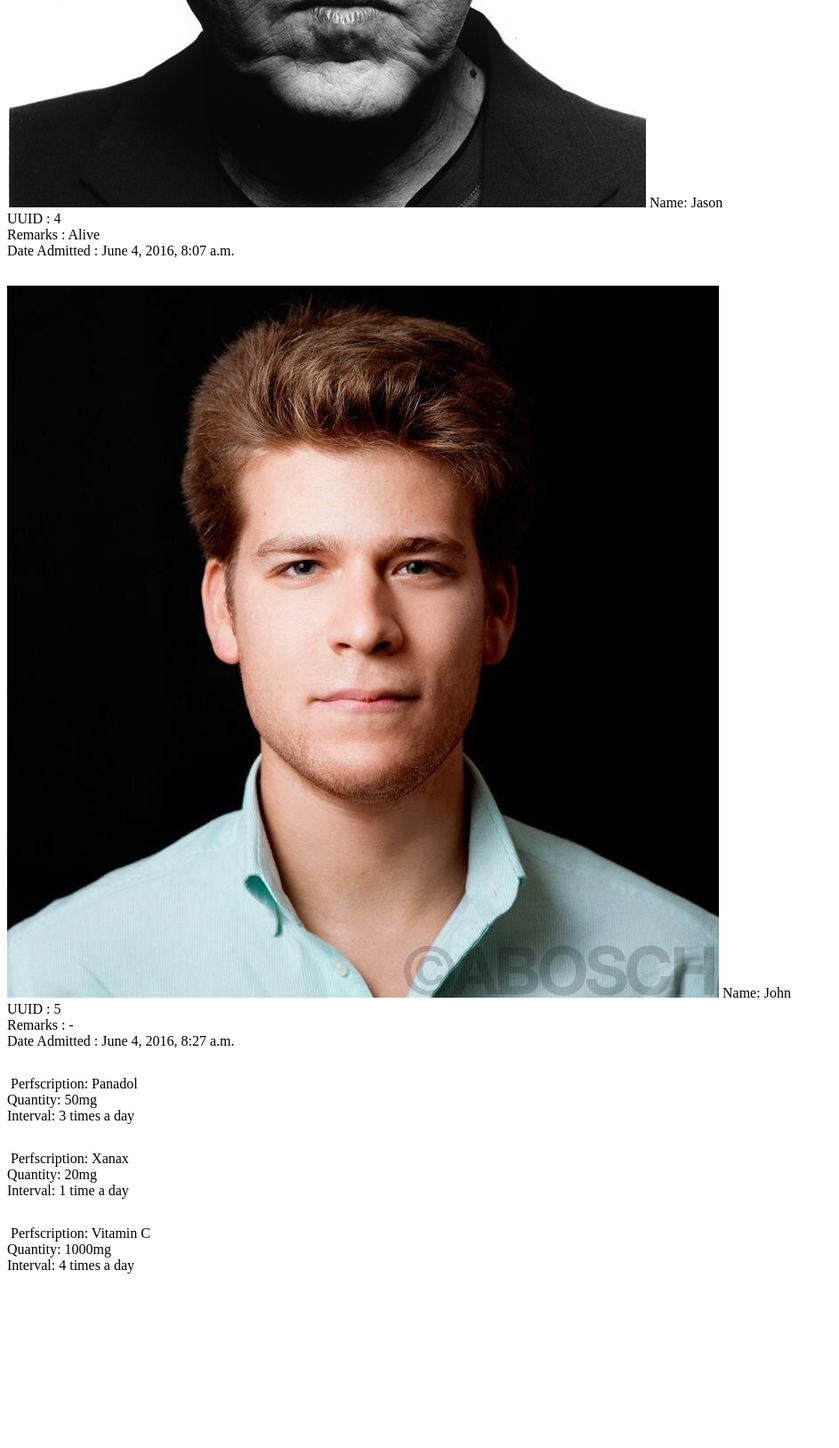
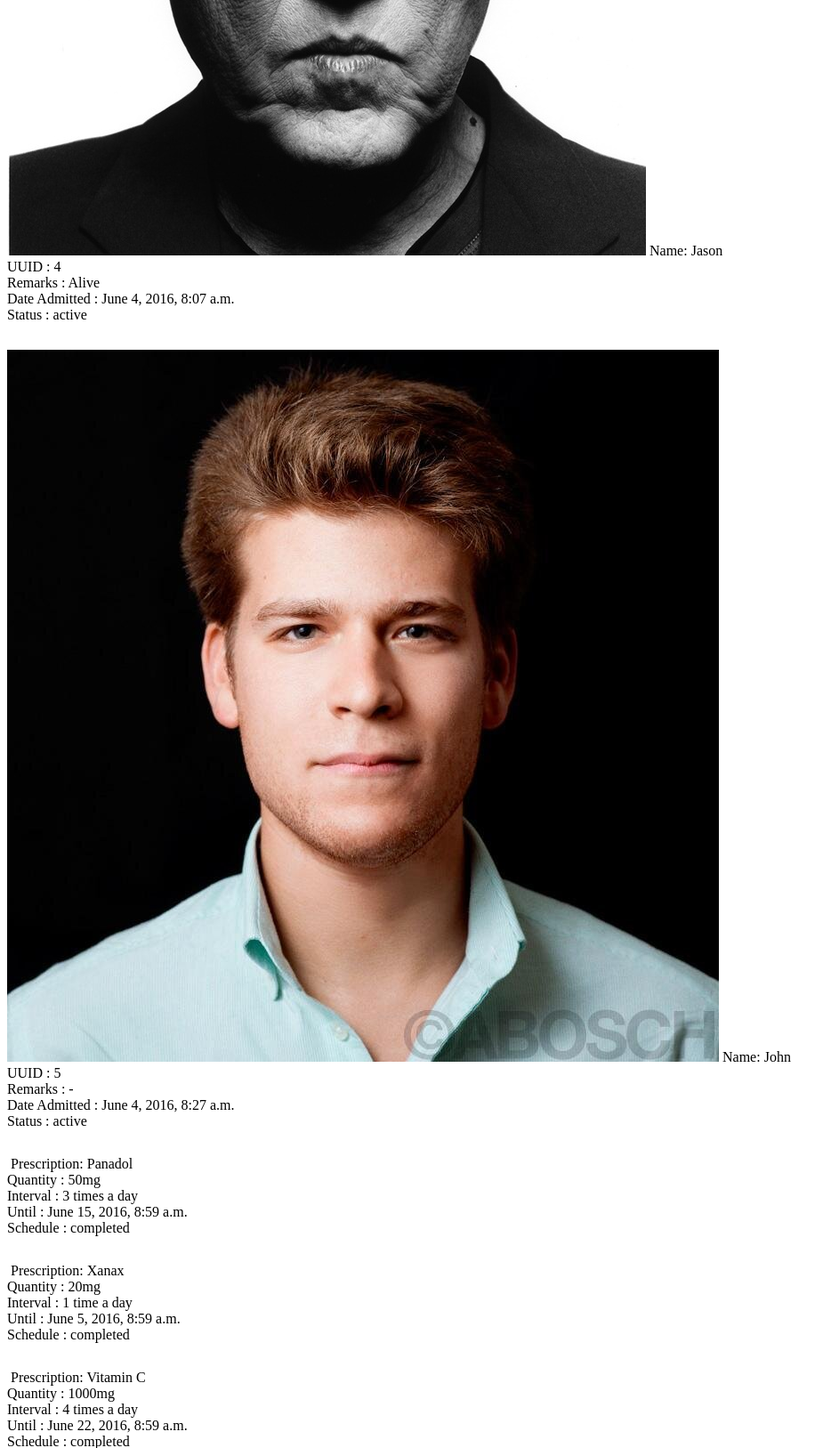
Before and after one commit to DocNotes/docnotes-web, a Django app: page / in a window 1280 px wide. Shown: the part 3240-4867 px from the top of the page at 89% size, without its empty margins (0-943 px from the left). Before the commit the page ends 4671 px from the top, so only its background shows below. Run offline with Django 3.2, Linux system fonts and the light colour scheme; data comes from the database, SQL or seed files in the repository; both versions use the stored data as it was after the commit.

Commit message:
commit 6

```diff
--- a/ahkl/docnotes/models.py
+++ b/ahkl/docnotes/models.py
@@ -14,6 +14,7 @@
     id = models.AutoField(primary_key=True)
     remark = models.CharField(max_length=255, default="Remark")
     date = models.DateTimeField(default=datetime.now, blank=True)
+    status = models.CharField(max_length=255, default="active")
 
 class Prescription(models.Model):
 	ONE = '1 time a day'
@@ -35,4 +36,6 @@
 	patient = models.ForeignKey(Patients, on_delete=models.CASCADE)
 	medication_type = models.CharField(max_length=255, default="Medication")
 	quantity = models.CharField(max_length=50, default="Quantity")
-	interval = models.CharField(max_length=5, choices=TIME_INTERVALS, default="Time")
+	interval = models.CharField(max_length=20, choices=TIME_INTERVALS, default="Time")
+	duration = models.DateTimeField(default=datetime.now, blank = True)
+	schedule = models.CharField(max_length=255, default="completed")
--- a/ahkl/docnotes/templates/index.html
+++ b/ahkl/docnotes/templates/index.html
@@ -18,7 +18,8 @@
         Name: {{ patient.name }}<br>
         UUID : {{ patient.id }}<br>
         Remarks : {{ patient.remark }}<br>
-        Date Admitted : {{ patient.date }}
+        Date Admitted : {{ patient.date }}<br>
+        Status : {{ patient.status }}
         </span>
     </div>
    {% endfor %}
@@ -29,9 +30,11 @@
     <div class="patient-info">
     <img src="{{ MEDIA_URL }}{{ patient.photo }}" />
         <span class="name">
-        Perfscription: {{ medication.medication_type }}<br>
-        Quantity: {{ medication.quantity }}<br>
-        Interval: {{ medication.interval }}
+        Prescription: {{ medication.medication_type }}<br>
+        Quantity : {{ medication.quantity }}<br>
+        Interval : {{ medication.interval }}<br>
+        Until : {{ medication.duration }}<br>
+        Schedule : {{ medication.schedule }}
         </span>
     </div>
    {% endfor %}
```
Also changed, not shown: ahkl/db.sqlite3, ahkl/docnotes/migrations/0008_prescription_duration.py (added), ahkl/docnotes/migrations/0009_auto_20160604_1701.py (added), ahkl/docnotes/migrations/0010_auto_20160604_1716.py (added), 4 other files.
